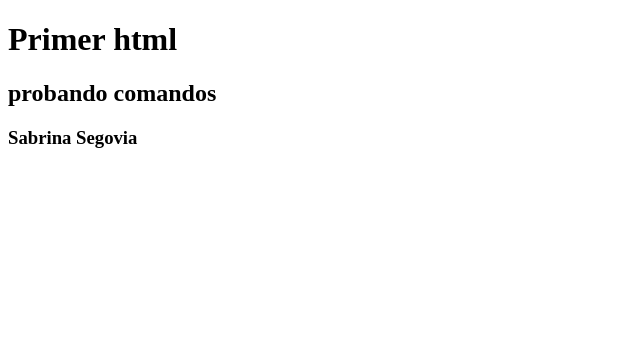
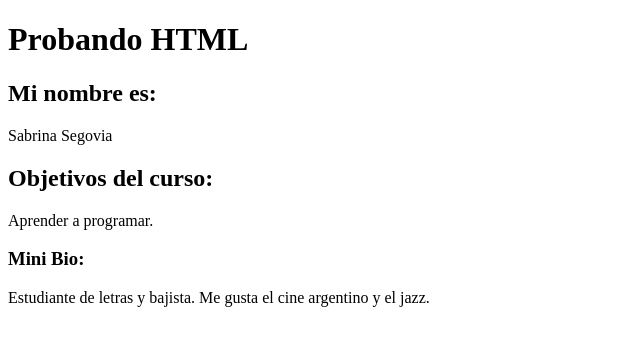
Before and after one commit to sabrisegovia/Utn-front-dev, a plain HTML site: page Clase 2/index.html in a window 1280 px wide. Shown: the whole page, without its empty margins (0-640 px from the left). Drawn offline with Linux system fonts and the light colour scheme.

Commit message:
prob html

```diff
--- a/Clase 2/index.html
+++ b/Clase 2/index.html
@@ -3,13 +3,12 @@
 <head>
     <meta charset="UTF-8">
     <meta name="viewport" content="width=device-width, initial-scale=1.0">
-    <title>Clase 2 HTML</title>
+    <title>Probando HTML</title>
 </head>
 <body>
-    <h1>Primer html</h1>
-    <h2>probando comandos</h2>
-    <h3>Sabrina Segovia</h3>
-
-
+    <h1>Probando HTML</h1>
+    <h2>Mi nombre es:</h2> Sabrina Segovia
+    <h2>Objetivos del curso:</h2> Aprender a programar.
+    <h3>Mini Bio:</h3> Estudiante de letras y bajista. Me gusta el cine argentino y el jazz.
 </body>
 </html>
```
